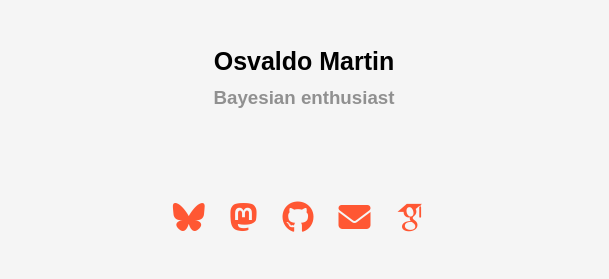
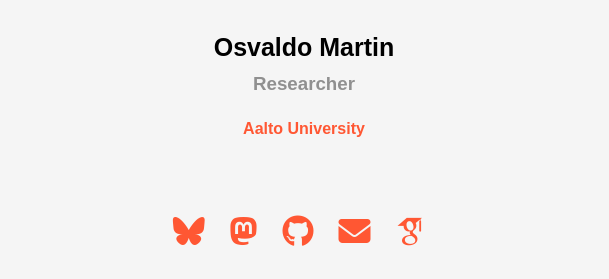
Before and after one commit to aloctavodia/aloctavodia.github.io, a plain HTML site: page index.html in a window 1280 px wide. Shown: the part 368-647 px from the top of the page, 0-609 px from the left. Drawn offline with Linux system fonts and the light colour scheme; files whose address does not match are found by name.

Commit message:
update info

```diff
--- a/index.html
+++ b/index.html
@@ -25,7 +25,9 @@
     <div class="left">
       <img class="profile-picture" src="img/profile.jpg" width="200"/>
       <p class="name">Osvaldo Martin</p>
-      <h3 class="subtitle">Bayesian enthusiast</h3>
+      <h3 class="subtitle">Researcher</h3>
+      <p class="workplace-link"> <a class="workplace-link" href="https://research.cs.aalto.fi/pml/personnel.shtml">Aalto University</a>
+      <br>
       <br>
       <br>
       <ul class="social-links">
```
Also changed, not shown: 1 other file.
